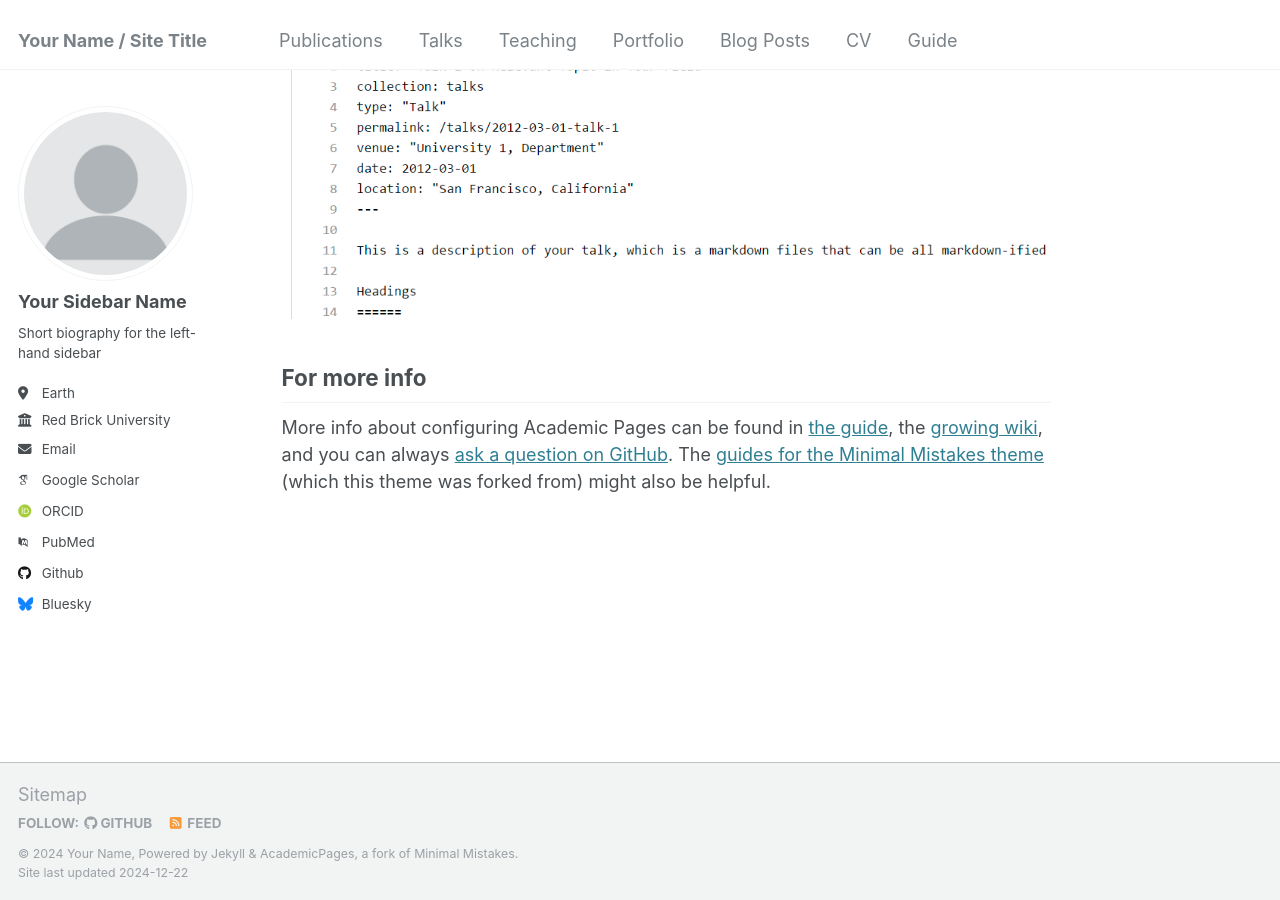
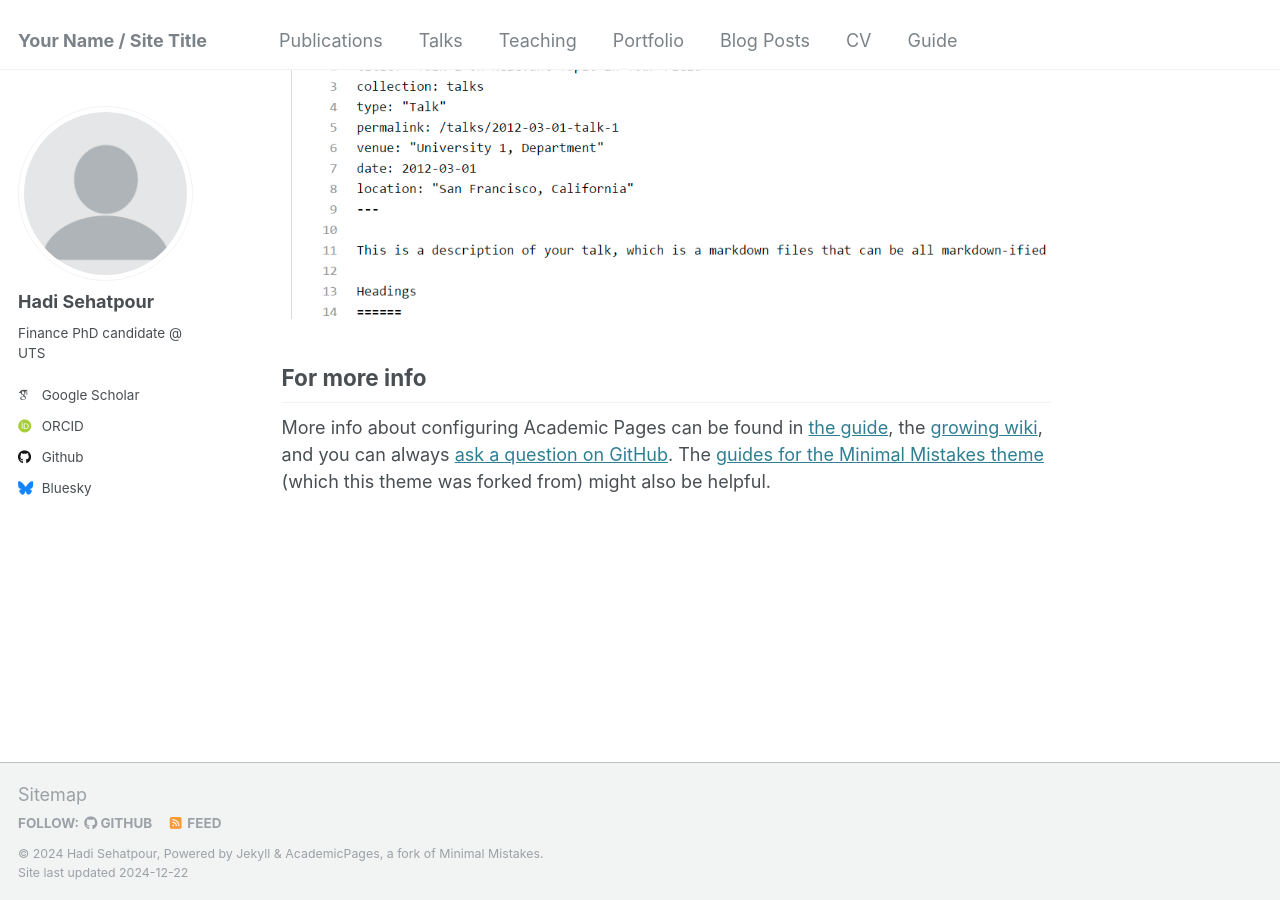
Before and after one commit to hadisehatpour/hadisehatpour.github.io, a Jekyll site: the page built from _pages/about.md, in a window 1280 px wide and 900 px high, scrolled down 2643 px. Built offline with Jekyll 4.4.1, drawn with Linux system fonts in a browser that asks for light colours; some web fonts are replaced.

Commit message:
Update _config.yml

```diff
--- a/_config.yml
+++ b/_config.yml
@@ -10,9 +10,9 @@
 locale                   : "en-US"
 title                    : "Your Name / Site Title"
 title_separator          : "-"
-name                     : &name "Your Name"
+name                     : &name "Hadi Sehatpour"
 description              : &description "personal description"
-url                      : https://academicpages.github.io # the base hostname & protocol for your site e.g. "https://[your GitHub username].github.io"
+url                      : https://hadisehatpour.github.io/ # the base hostname & protocol for your site e.g. "https://[your GitHub username].github.io"
 baseurl                  : "" # the subpath of your site, e.g. "/blog"
 repository               : "academicpages/academicpages.github.io"
 
@@ -22,21 +22,21 @@ repository               : "academicpages/academicpages.github.io"
 author:
   # Biographic information
   avatar           : "profile.png"
-  name             : "Your Sidebar Name"
+  name             : "Hadi Sehatpour"
   pronouns         : # example: "she/her"
-  bio              : "Short biography for the left-hand sidebar"
-  location         : "Earth"
-  employer         : "Red Brick University"
+  bio              : "Finance PhD candidate @ UTS"
+  location         : # "Earth"
+  employer         : #"Red Brick University"
   uri              : # URL
-  email            : "none@example.org"
+  email            : #"none@example.org"
 
   # Academic websites
   arxiv            : # URL - Update with the correct link to your profile
-  googlescholar    : "https://scholar.google.com/citations?user=PS_CX0AAAAAJ"
+  googlescholar    : "https://scholar.google.com/citations?user=NBd289UAAAAJ&hl=en"
   impactstory      : # URL
-  orcid            : "http://orcid.org/yourorcidurl"
+  orcid            : "https://orcid.org/0000-0001-5715-2513"
   semantic         : # URL
-  pubmed           : "https://www.ncbi.nlm.nih.gov/pubmed/?term=john+snow"
+  pubmed           : #"https://www.ncbi.nlm.nih.gov/pubmed/?term=john+snow"
   researchgate     : # URL
   scopus           : # URL
 
@@ -44,7 +44,7 @@ author:
   bitbucket        : # Username - Update with your username on the site
   codepen          : # Username
   dribbble         : # Username
-  github           : "academicpages"
+  github           : "https://github.com/hadisehatpour"
   kaggle           : # Username
   stackoverflow    : # User number or user number and name (i.e., use "1" or "1/jeff-atwood")
 
```
